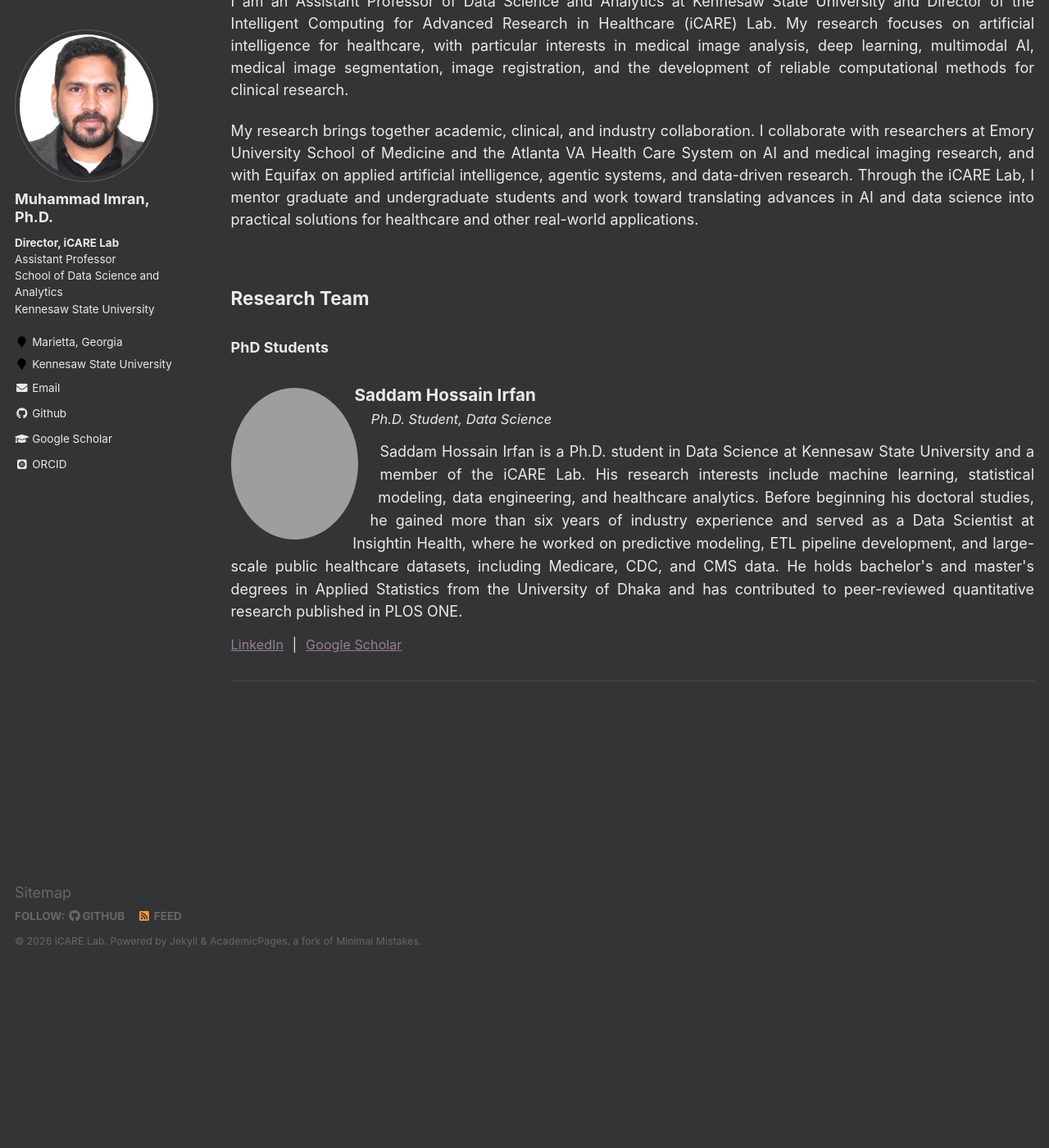
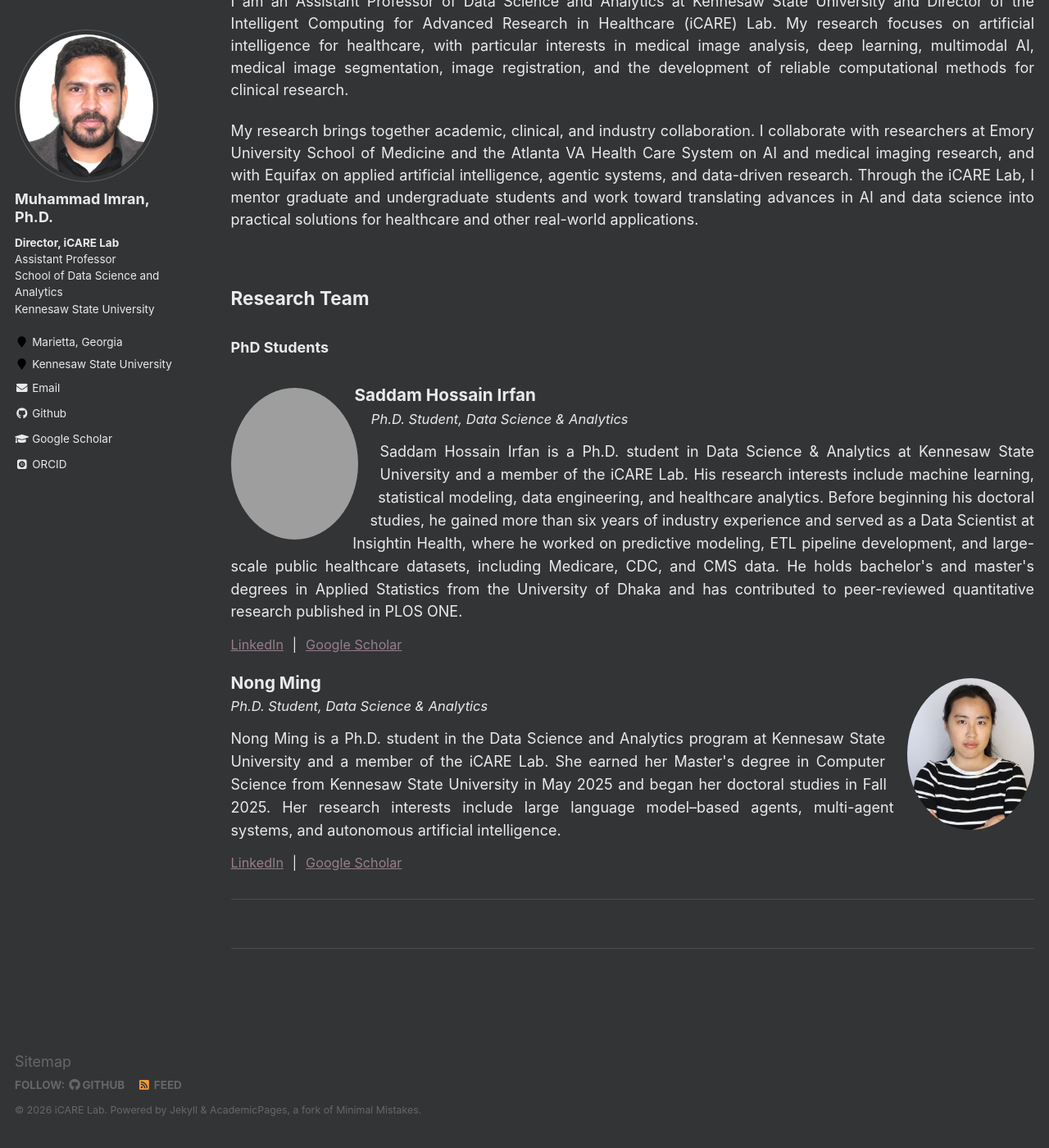
Before and after one commit to iCARE-Lab/icare-lab.github.io, a Jekyll site: the page built from _pages/team.md, in a window 1280 px wide and 1400 px high, scrolled down 206 px. Shown: the whole window at 82% size. Built offline with Jekyll 4.4.1, drawn with Linux system fonts in a browser that asks for light colours; some web fonts are replaced; grey boxes are pictures that could not be loaded.

Commit message:
Add Nong Ming to research team

```diff
--- a/_pages/team.md
+++ b/_pages/team.md
@@ -65,11 +65,11 @@ hide_title: true
   <h4>Saddam Hossain Irfan</h4>
 
   <div class="team-profile__role">
-    Ph.D. Student, Data Science
+    Ph.D. Student, Data Science & Analytics
   </div>
 
   <p>
-    Saddam Hossain Irfan is a Ph.D. student in Data Science at Kennesaw State
+    Saddam Hossain Irfan is a Ph.D. student in Data Science & Analytics at Kennesaw State
     University and a member of the iCARE Lab. His research interests include
     machine learning, statistical modeling, data engineering, and healthcare
     analytics. Before beginning his doctoral studies, he gained more than six
@@ -88,6 +88,38 @@ hide_title: true
     <a href="https://scholar.google.com/citations?user=4tLxP1EAAAAJ&hl=en"
        target="_blank" rel="noopener">Google Scholar</a>
   </div>
+
+  <!-- NONG MING -->
+<div class="team-profile team-profile--reverse">
+
+  <img class="team-profile__photo"
+       src="{{ base_path }}/images/Nong_Ming.jpeg"
+       alt="Nong Ming">
+
+  <h4>Nong Ming</h4>
+
+  <div class="team-profile__role">
+    Ph.D. Student, Data Science & Analytics
+  </div>
+
+  <p>
+    Nong Ming is a Ph.D. student in the Data Science and Analytics program at
+    Kennesaw State University and a member of the iCARE Lab. She earned her
+    Master's degree in Computer Science from Kennesaw State University in May
+    2025 and began her doctoral studies in Fall 2025. Her research interests
+    include large language model–based agents, multi-agent systems, and
+    autonomous artificial intelligence.
+  </p>
+
+  <div class="team-profile__links">
+    <a href="https://www.linkedin.com/in/nongming/"
+       target="_blank" rel="noopener">LinkedIn</a>
+    <span>|</span>
+    <a href="https://scholar.google.com/citations?hl=en&user=V5ag68wAAAAJ"
+       target="_blank" rel="noopener">Google Scholar</a>
+  </div>
+
+</div>
 
 </div>
 
--- a/_sass/_team.scss
+++ b/_sass/_team.scss
@@ -64,6 +64,12 @@
     shape-outside: ellipse(50% 50%);
 
     margin: 0.15rem 1.5rem 0.75rem 0;
+}
+
+/* Alternate team member layout: photo on the right */
+.team-profile--reverse .team-profile__photo {
+    float: right;
+    margin: 0.35rem 0 0.75rem 1.5rem;
 }
 
 .team-profile h4 {
```
Also changed, not shown: _pages/news.md (+10 -0 lines), _pages/professional-service.md (+13 -0 lines), _pages/publications.md (+2 -2 lines), images/Nong_Ming.jpeg (added).
